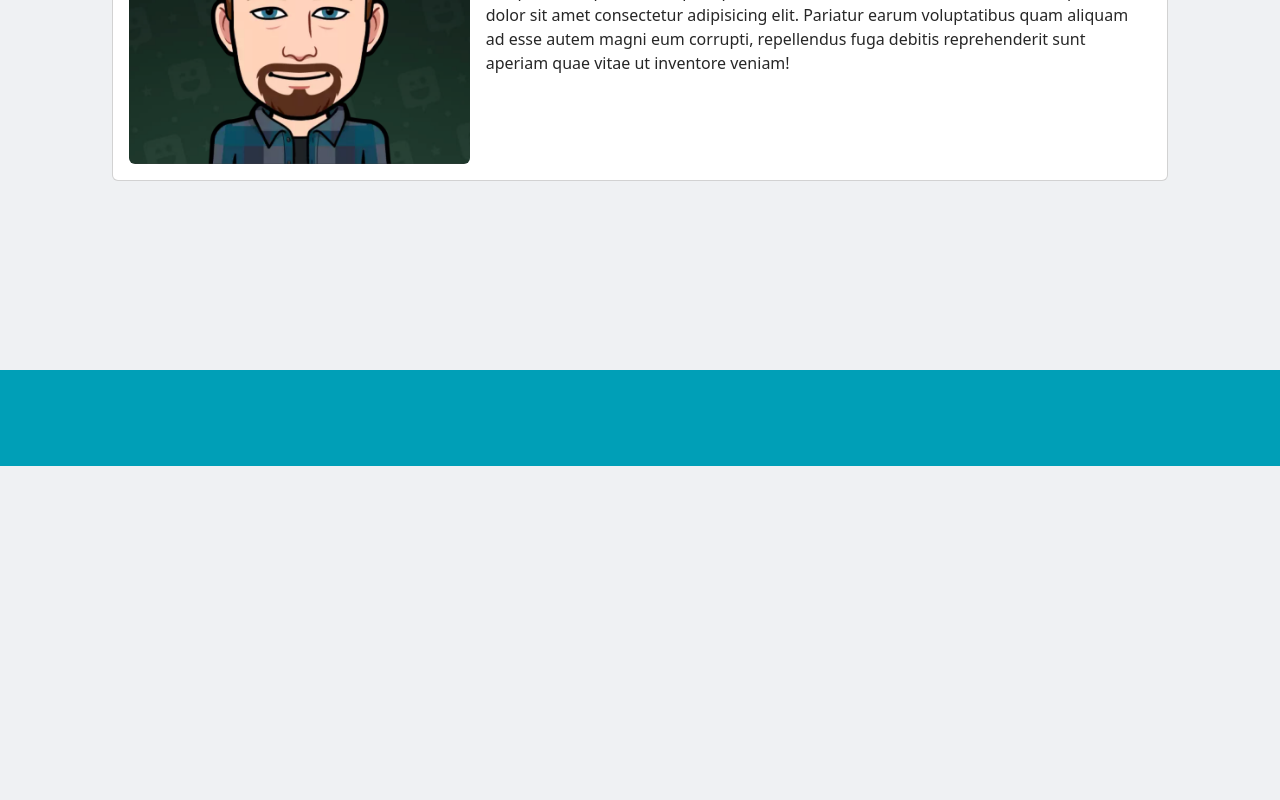
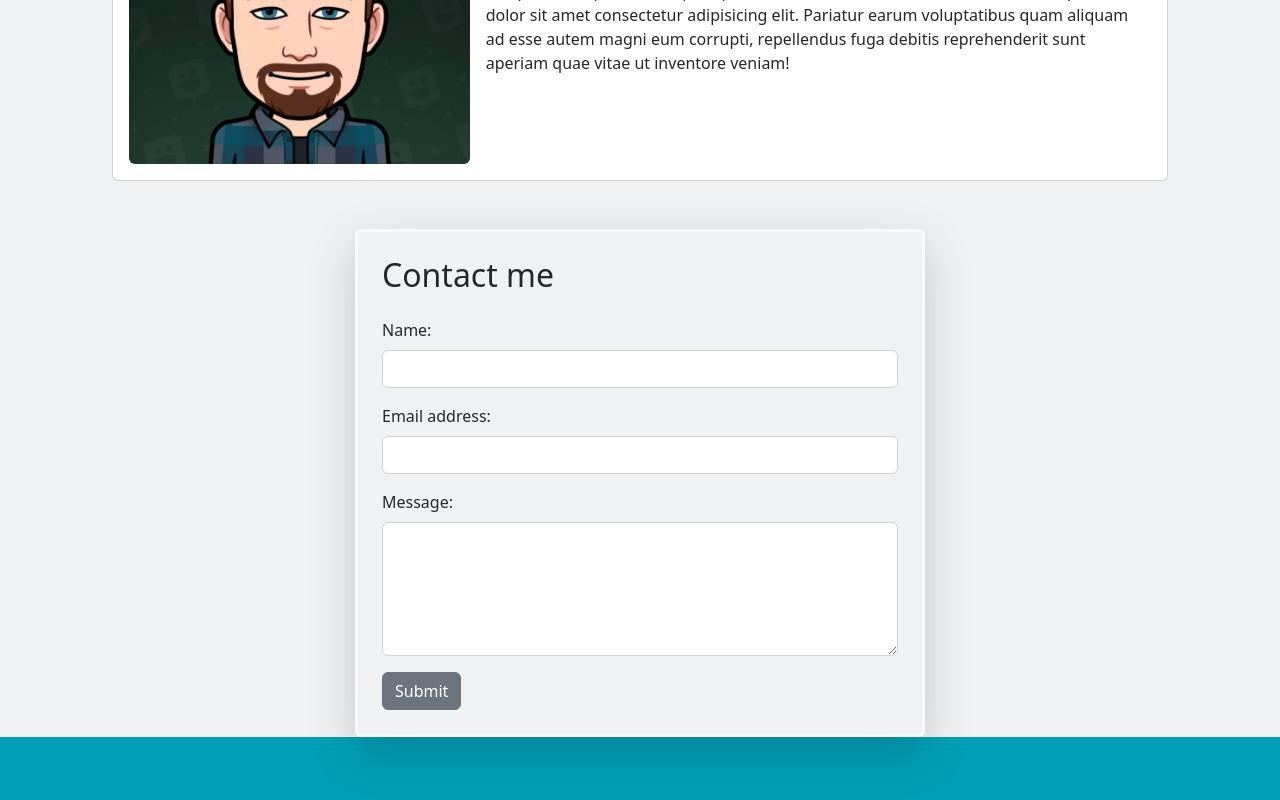
Before and after one commit to MorningSol/react-portfolio, a React (Create React App) app: page / in a window 1280 px wide. Shown: the part 334-1134 px from the top of the page. Before the commit the page ends 800 px from the top, so only its background shows below. Built offline with nearby package versions, Linux system fonts and the light colour scheme.

Commit message:
added form component

```diff
--- a/src/App.jsx
+++ b/src/App.jsx
@@ -2,6 +2,7 @@ import React from 'react';
 import Header from './components/Header';
 import Footer from './components/Footer';
 import About from './components/About';
+import ContactForm from './components/Contact';
 
 
 function App() {
@@ -10,6 +11,8 @@ function App() {
     <Header></Header>
     <main>
       <About></About>
+
+      <ContactForm></ContactForm>
     </main>
     <Footer></Footer>
     </div>
--- /dev/null
+++ b/src/components/Contact/index.js
@@ -0,0 +1,70 @@
+import React, { useState } from 'react';
+import { validateEmail } from '../../utils/helpers';
+
+function ContactForm() {
+
+    const [formState, setFormState] = useState({ name: '', email: '', message: '' });
+    const {name, email, message } = formState
+
+    const [errorMessage, setErrorMessage] = useState('');
+
+
+    const handleChange = (e) => {
+        if (e.target.name === 'email') {
+          const isValid = validateEmail(e.target.value);
+          if (!isValid) {
+            setErrorMessage('Your email is invalid.');
+          } else {
+            setErrorMessage('');
+          }
+        } else {
+          if (!e.target.value.length) {
+            setErrorMessage(`${e.target.name} is required.`);
+          } else {
+            setErrorMessage('');
+          }
+        }
+      };
+    // console.log(formState);
+
+    const handleSubmit = (e) => {
+        e.preventDefault();
+        if (!errorMessage) {
+          setFormState({ [e.target.name]: e.target.value });
+          console.log('Form', formState);
+        }
+      };
+
+    return (
+        <section className="container">
+            <div className="row justify-content-center">
+                <form className='border border-3 border-light rounded p-4 shadow-lg col-6' id="contact-form" onSubmit={handleSubmit}>
+                <h2 className="mb-4">Contact me</h2>
+                    <div className="mb-3">
+                        <label htmlFor="name" className="form-label">Name:</label>
+                        <input className='form-control' type="text" name="name" defaultValue={name} onBlur={handleChange} />
+                    </div>
+                    <div className="mb-3">
+                        <label className="form-label" htmlFor="email">Email address:</label>
+                        <input className="form-control" type="email" name="email" defaultValue={email} onBlur={handleChange} />
+                    </div>
+                    <div className="mb-3">
+                        <label className="form-label" htmlFor="message">Message:</label>
+                        <textarea className="form-control" name="message" rows="5" defaultValue={message} onBlur={handleChange}  />
+                    </div>
+
+                    {errorMessage && (
+                        <div className='text-danger fw-bold'>
+                            <p className="error-text">{errorMessage}</p>
+                        </div>
+                    )}
+                    <button className='btn btn-secondary' type="submit">Submit</button>
+                </form>
+            </div>
+        </section>
+    );
+}
+
+
+
+export default ContactForm;
--- a/src/components/Footer/index.jsx
+++ b/src/components/Footer/index.jsx
@@ -2,7 +2,7 @@ import React from 'react';
 
 function Footer() {
     return (
-        <footer className='py-5 fixed-bottom'>
+        <footer className='py-5 '>
 
         </footer>
     );
--- /dev/null
+++ b/src/utils/helpers.js
@@ -0,0 +1,8 @@
+export function capitalizeFirstLetter(string) {
+  return string.charAt(0).toUpperCase() + string.slice(1);
+}
+
+export function validateEmail(email) {
+  var re = /^(([^<>()[\]\\.,;:\s@"]+(\.[^<>()[\]\\.,;:\s@"]+)*)|(".+"))@((\[[0-9]{1,3}\.[0-9]{1,3}\.[0-9]{1,3}\.[0-9]{1,3}\])|(([a-zA-Z\-0-9]+\.)+[a-zA-Z]{2,}))$/;
+  return re.test(String(email).toLowerCase());
+}
```
